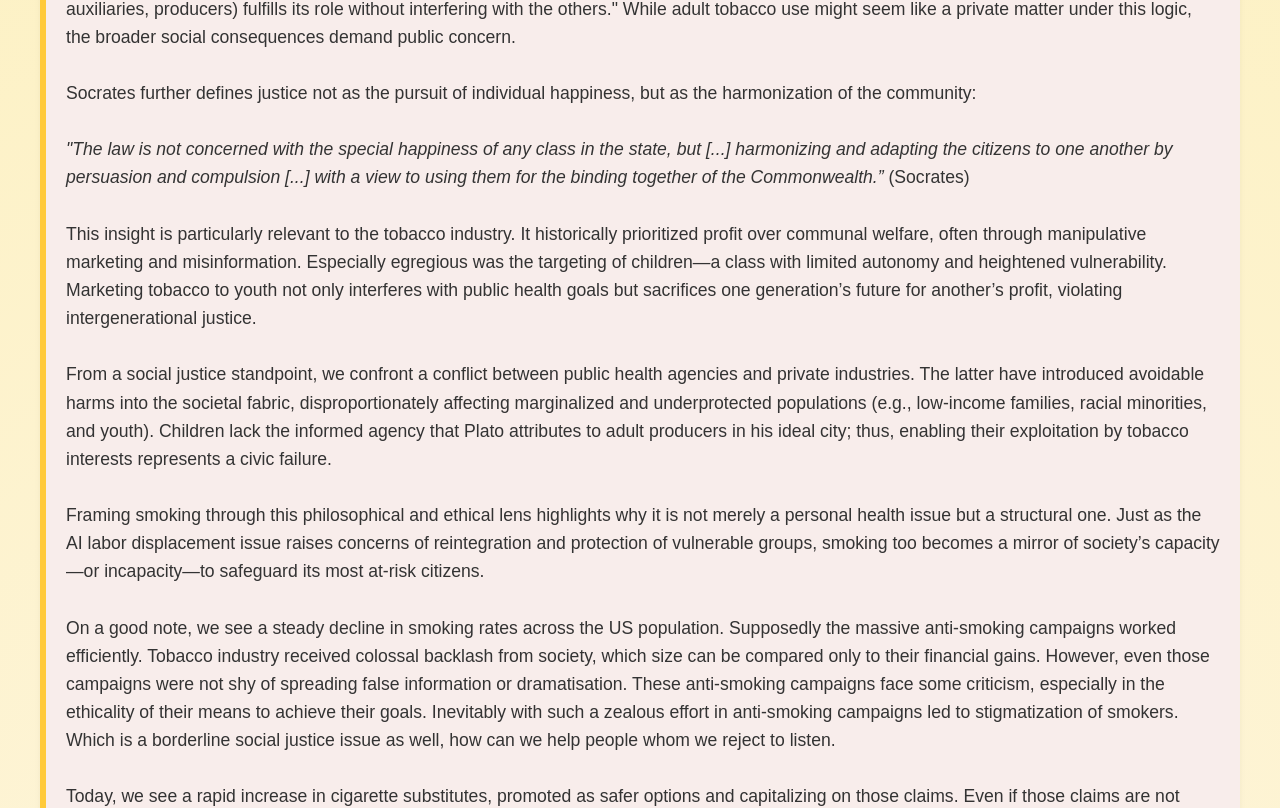
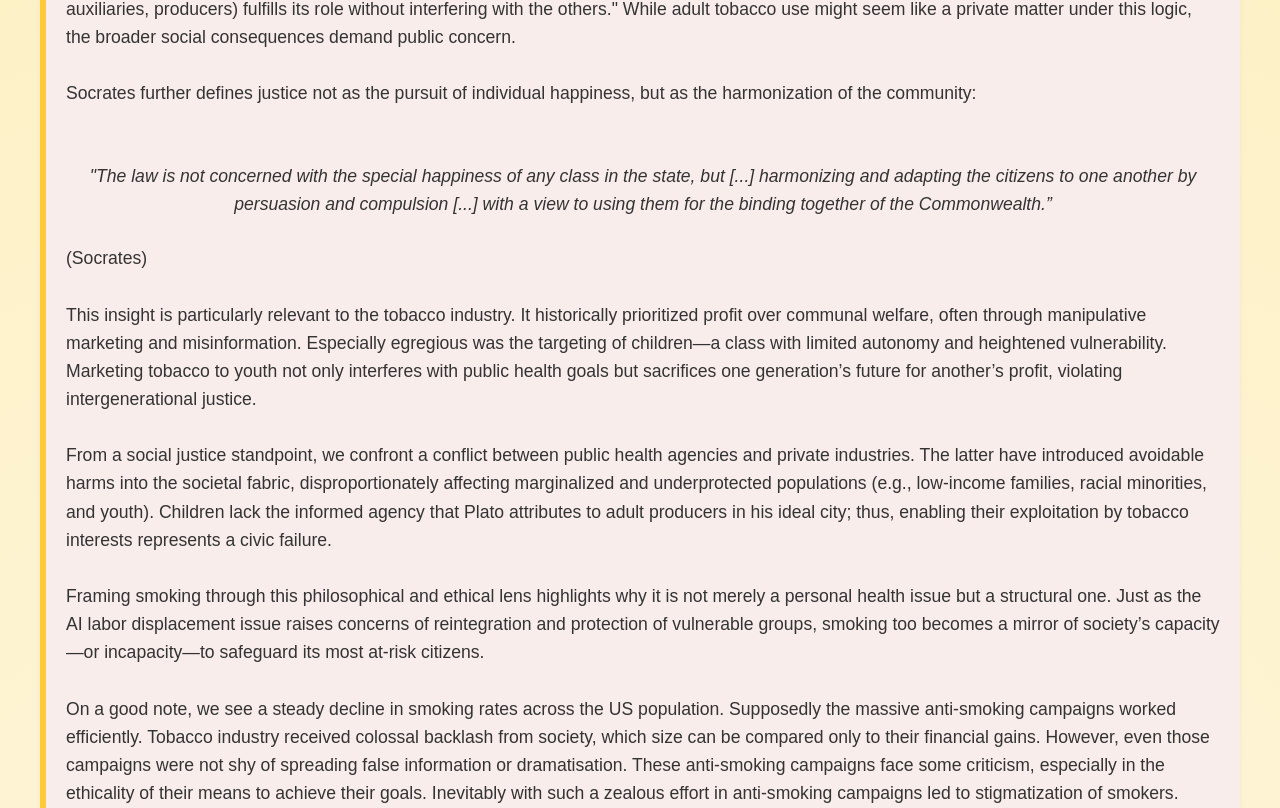
Before and after one commit to fenix473/stats_final, a plain HTML site: page index.html in a window 1280 px wide. Shown: the part 974-1782 px from the top of the page. Drawn offline with Linux system fonts and the light colour scheme.

Commit message:
Ratiolnelle v3 quote element

```diff
--- a/index.html
+++ b/index.html
@@ -46,7 +46,7 @@
 
       Socrates further defines justice not as the pursuit of individual happiness, but as the harmonization of the community: <br><br>
 
-      <i>"The law is not concerned with the special happiness of any class in the state, but [...] harmonizing and adapting the citizens to one another by persuasion and compulsion [...] with a view to using them for the binding together of the Commonwealth.”</i> (Socrates)<br><br>
+      <span class="quote">"The law is not concerned with the special happiness of any class in the state, but [...] harmonizing and adapting the citizens to one another by persuasion and compulsion [...] with a view to using them for the binding together of the Commonwealth.”</span> (Socrates)<br><br>
 
       This insight is particularly relevant to the tobacco industry. It historically prioritized profit over communal welfare, often through manipulative marketing and misinformation. Especially egregious was the targeting of children—a class with limited autonomy and heightened vulnerability. Marketing tobacco to youth not only interferes with public health goals but sacrifices one generation’s future for another’s profit, violating intergenerational justice.<br><br>
 
@@ -62,7 +62,7 @@
 
       The point was that the issue is alive, even if it appears to be less significant than before. We cannot answer all the questions from above, however, we can bring some attention in order to bring more awareness to the issue. This is why the topic of this research is study of the underrepresented group of smokers, which is social justice.<br><br>
 
-      </i>“The only thing necessary for the triumph of evil is for good men to do nothing.”</i> (Edmund Burke)
+      <span class="quote">“The only thing necessary for the triumph of evil is for good men to do nothing.”</span> (Edmund Burke)
 
   </section>
 
--- a/styles.css
+++ b/styles.css
@@ -70,3 +70,10 @@ body {
     font-size: 1.1em;
     margin-top: 10px;
   }
+
+  .quote {
+    display: block;
+    text-align: center;
+    font-style: italic;
+    margin: 1.5em 0;
+  }
```
